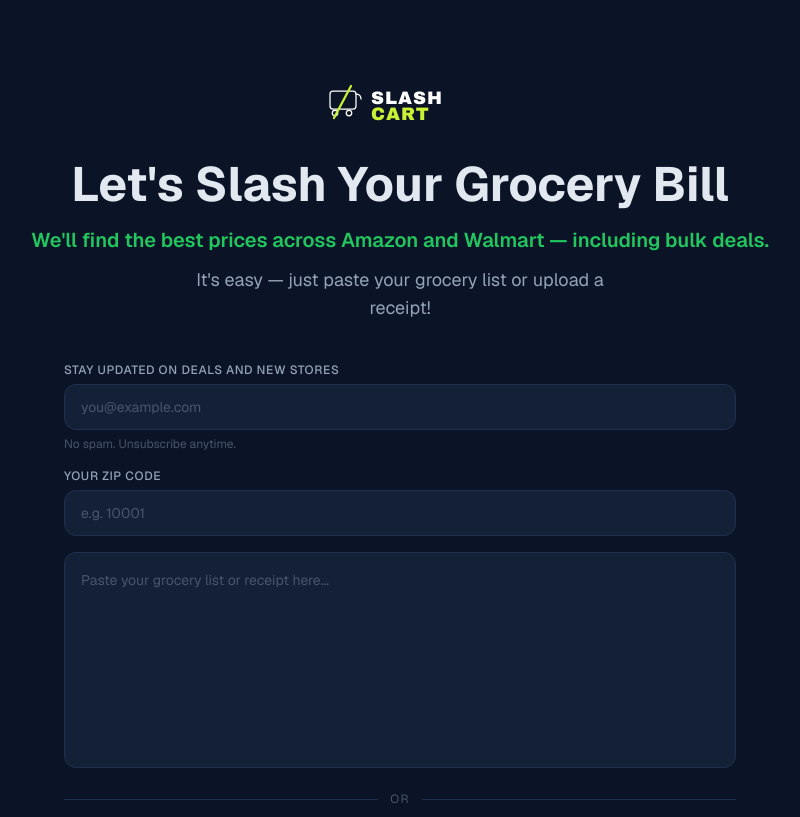
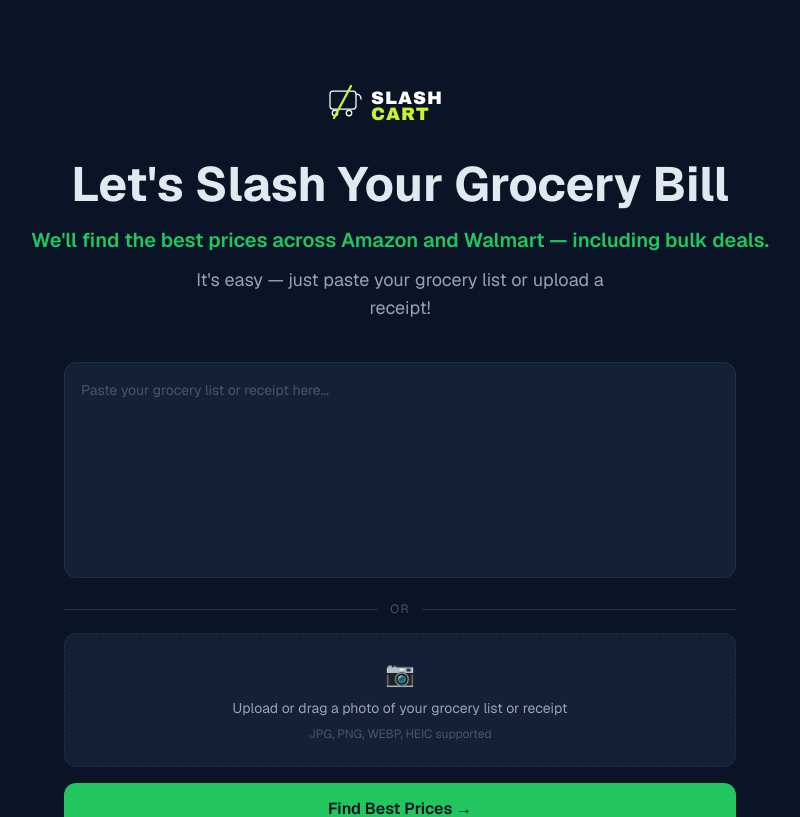
Before and after one commit to mchitnis99/slashcart-app, a Next.js app: page / in a window 1280 px wide. Shown: the top 817 px of the page, without its empty margins (240-1040 px from the left). Built offline with nearby package versions, Linux system fonts and the light colour scheme.

Commit message:
feat: remove email/zip fields, add loading message

```diff
--- a/app/components/GroceryInput.tsx
+++ b/app/components/GroceryInput.tsx
@@ -1,25 +1,18 @@
 "use client";
 
-import { useState, useRef, useEffect } from "react";
+import { useState, useRef } from "react";
 import { useRouter } from "next/navigation";
 
 export default function GroceryInput() {
   const router = useRouter();
   const fileInputRef = useRef<HTMLInputElement>(null);
 
-  const [email, setEmail] = useState("");
-  const [zipCode, setZipCode] = useState("");
   const [text, setText] = useState("");
   const [imageFile, setImageFile] = useState<File | null>(null);
   const [imagePreview, setImagePreview] = useState<string | null>(null);
   const [isDragging, setIsDragging] = useState(false);
   const [loading, setLoading] = useState(false);
   const [error, setError] = useState<string | null>(null);
-
-  useEffect(() => {
-    const saved = sessionStorage.getItem("slashcart_zipcode");
-    if (saved) setZipCode(saved);
-  }, []);
 
   function handleFileChange(e: React.ChangeEvent<HTMLInputElement>) {
     const file = e.target.files?.[0];
@@ -88,15 +81,6 @@
       const { items, excluded_items } = await res.json();
       sessionStorage.setItem("slashcart_items", JSON.stringify(items));
       sessionStorage.setItem("slashcart_excluded", JSON.stringify(excluded_items ?? []));
-      sessionStorage.setItem("slashcart_zipcode", zipCode.trim());
-
-      if (email.trim()) {
-        fetch("/api/waitlist", {
-          method: "POST",
-          headers: { "Content-Type": "application/json" },
-          body: JSON.stringify({ email: email.trim() }),
-        }).catch(() => {});
-      }
 
       router.push("/results");
     } catch (err) {
@@ -108,37 +92,6 @@
 
   return (
     <form onSubmit={handleSubmit} className="w-full max-w-2xl mx-auto space-y-4">
-      <div>
-        <label className="block text-[#94a3b8] text-xs font-medium uppercase tracking-wider mb-1.5">
-          Stay updated on deals and new stores
-        </label>
-        <input
-          type="email"
-          value={email}
-          onChange={(e) => setEmail(e.target.value)}
-          placeholder="you@example.com"
-          className="w-full rounded-xl border border-[#1e3050] bg-[#142036] text-[#e2e8f0] placeholder-[#475569] px-4 py-3 text-sm focus:outline-none focus:ring-2 focus:ring-[#22c55e] transition"
-        />
-        <p className="text-[#475569] text-xs mt-1.5">
-          No spam. Unsubscribe anytime.
-        </p>
-      </div>
-
-      <div>
-        <label className="block text-[#94a3b8] text-xs font-medium uppercase tracking-wider mb-1.5">
-          Your zip code
-        </label>
-        <input
-          type="text"
-          inputMode="numeric"
-          maxLength={5}
-          value={zipCode}
-          onChange={(e) => setZipCode(e.target.value.replace(/\D/g, "").slice(0, 5))}
-          placeholder="e.g. 10001"
-          className="w-full rounded-xl border border-[#1e3050] bg-[#142036] text-[#e2e8f0] placeholder-[#475569] px-4 py-3 text-sm focus:outline-none focus:ring-2 focus:ring-[#22c55e] transition"
-        />
-      </div>
-
       <div className="relative">
         <textarea
           value={text}
--- a/app/results/page.tsx
+++ b/app/results/page.tsx
@@ -360,6 +360,12 @@
         </div>
       )}
 
+      {pricedItems.some((p) => p === null) && (
+        <p className="text-[#94a3b8] text-sm text-center animate-pulse mb-4">
+          Hang on, finding the best prices…
+        </p>
+      )}
+
       <div className="space-y-3 mb-8">
         {groceryItems.map((groceryItem, i) => {
           const priced = pricedItems[i];
```
